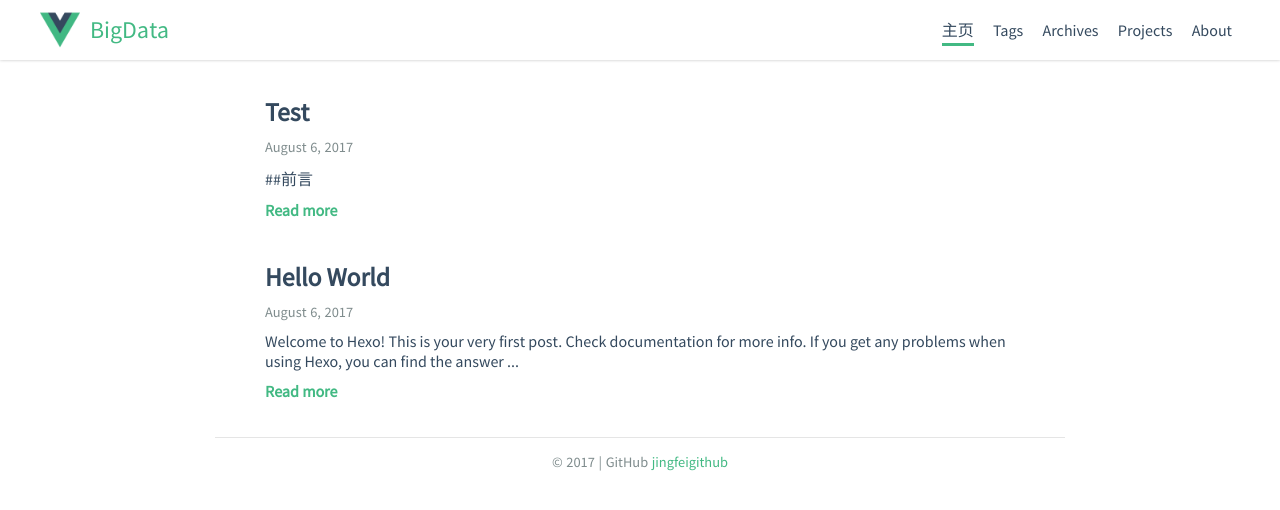
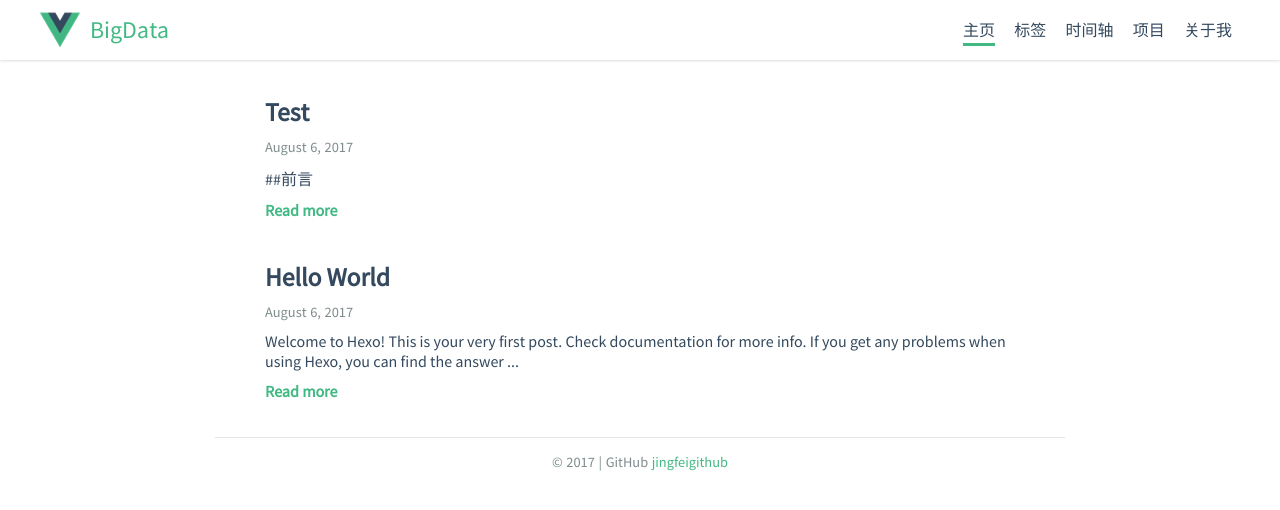
Before and after one commit to jingfeigithub/jingfeigithub.github.io, a plain HTML site: page index.html in a window 1280 px wide. Drawn offline with nearby package versions, Linux system fonts and the light colour scheme.

Commit message:
Site updated: 2017-08-06 17:37:36

```diff
--- a/index.html
+++ b/index.html
@@ -38,25 +38,25 @@
 
         <li class="list-item">
 
-            <a href="/tags/" class="item-link">Tags</a>
+            <a href="/tags/" class="item-link">标签</a>
 
         </li>
 
         <li class="list-item">
 
-            <a href="/archives/" class="item-link">Archives</a>
+            <a href="/archives/" class="item-link">时间轴</a>
 
         </li>
 
         <li class="list-item">
 
-            <a href="/project/" class="item-link">Projects</a>
+            <a href="/project/" class="item-link">项目</a>
 
         </li>
 
         <li class="list-item">
 
-            <a href="/about/" class="item-link">About</a>
+            <a href="/about/" class="item-link">关于我</a>
 
         </li>
 
@@ -77,25 +77,25 @@
 
           <li class="menu-item">
 
-              <a href="/tags/" class="menu-link">Tags</a>
+              <a href="/tags/" class="menu-link">标签</a>
 
           </li>
 
           <li class="menu-item">
 
-              <a href="/archives/" class="menu-link">Archives</a>
+              <a href="/archives/" class="menu-link">时间轴</a>
 
           </li>
 
           <li class="menu-item">
 
-              <a href="/project/" class="menu-link">Projects</a>
+              <a href="/project/" class="menu-link">项目</a>
 
           </li>
 
           <li class="menu-item">
 
-              <a href="/about/" class="menu-link">About</a>
+              <a href="/about/" class="menu-link">关于我</a>
 
           </li>
 
```
Also changed, not shown: 2017/08/06/Test/index.html (+8 -8 lines), 2017/08/06/hello-world/index.html (+8 -8 lines), about/index.html (+8 -8 lines), archives/2017/08/index.html (+8 -8 lines), archives/2017/index.html (+8 -8 lines), archives/index.html (+8 -8 lines), project/index.html (+8 -8 lines), tags/index.html (+8 -8 lines).
